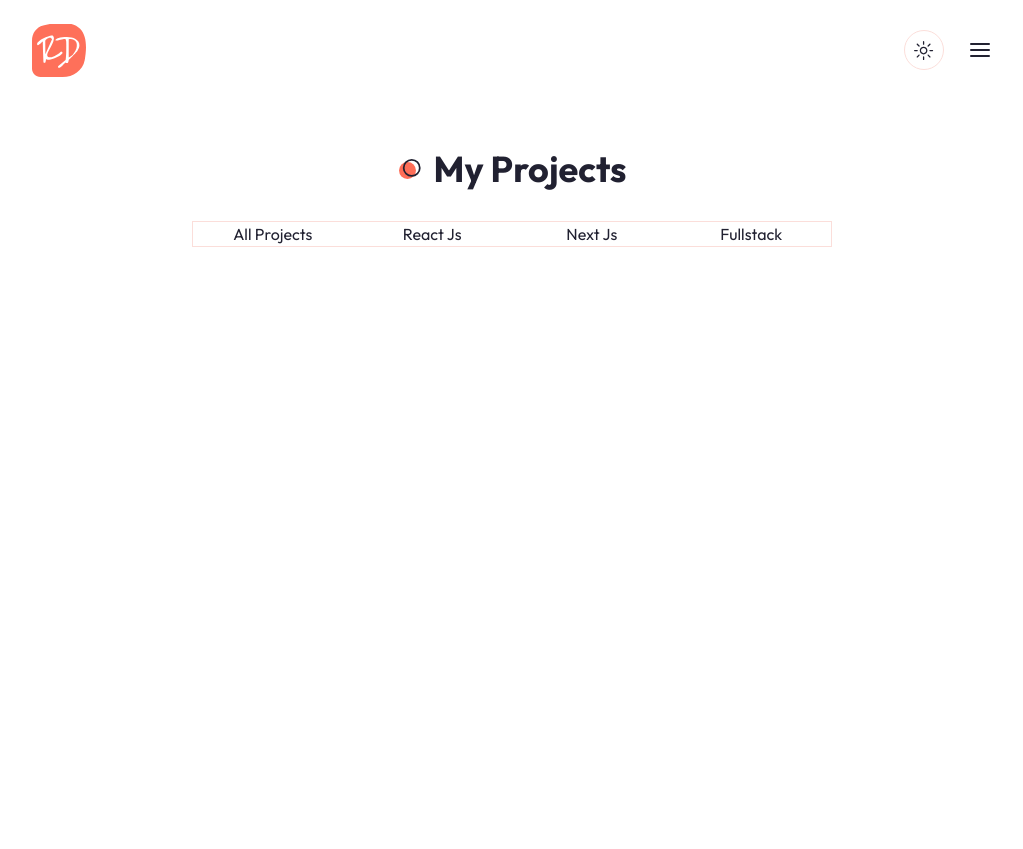
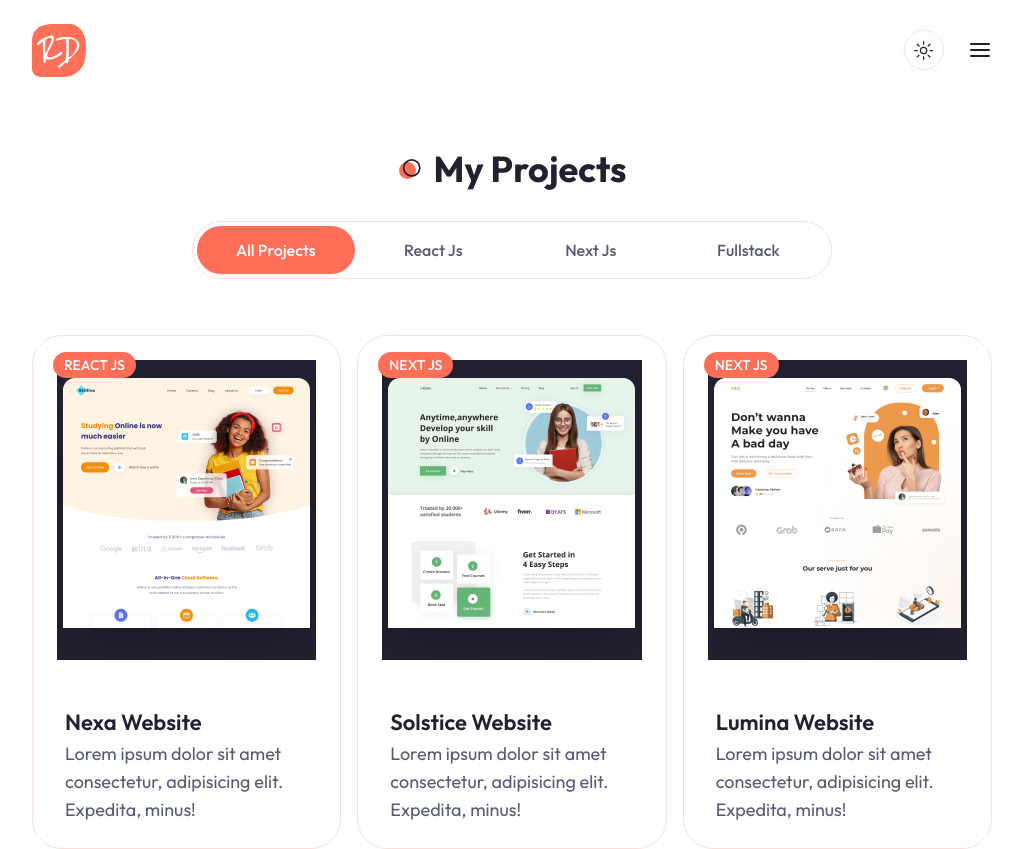
Before and after one commit to RizWaaN3024/nextjs-practice-project, a Next.js app: page /projects in a window 1280 px wide. Shown: the top 849 px of the page, without its empty margins (128-1151 px from the left). Built offline with nearby package versions, Linux system fonts and the light colour scheme.

Commit message:
Added My Projects Section

```diff
--- a/app/projects/page.jsx
+++ b/app/projects/page.jsx
@@ -1,6 +1,6 @@
 "use client";
 import React, { useState } from 'react'
-import { Tabs, TabsList, TabsContent, TabsTrigger } from '@radix-ui/react-tabs';
+import { Tabs, TabsList, TabsContent, TabsTrigger } from '@/components/ui/tabs';
 import ProjectCard from '@/components/ProjectCard';
 
 const projectData = [
@@ -85,14 +85,17 @@
 const Projects = () => {
   const [categories, setCategories] = useState(uniqueCategory);
   const [category, setCategory] = useState('all projects');
-
+  const filteredProjects = projectData.filter(project => {
+    // if category is all projects return all projects
+    return category === 'all projects' ? project : project.category === category;
+  })
   return (
     <section className='min-h-screen pt-12'>
       <div className="container mx-auto">
         <h2 className='section-title mb-8 xl:mb-16 text-center mx-auto'>My Projects</h2>
         {/* tabs */}
-        <Tabs defaultValue={category}>
-          <TabsList className='w-full grid h-full md:grid-cols-4 lg:max-w-[640px] mb-12 mx-auto md:border dark:border-none'>
+        <Tabs defaultValue={category} className='mb-24 xl:mb-48'>
+          <TabsList className='w-full grid h-full md:grid-cols-4  lg:max-w-[640px] mb-12 mx-auto md:border dark:border-none'>
             {categories.map((category, index) => {
               return (
                 <TabsTrigger
@@ -103,6 +106,16 @@
               )
             })}
           </TabsList>
+          {/* Tabs Content */}
+          <div className='text-lg xl:mt-8 grid grid-cols-1 lg:grid-cols-3 gap-4'>
+            {filteredProjects.map((project, index) => {
+              return (
+                <TabsContent value={category} key={index}>
+                  <ProjectCard project={project}/>
+                </TabsContent>
+              )
+            })}
+          </div>
         </Tabs>
       </div>
     </section>
```
